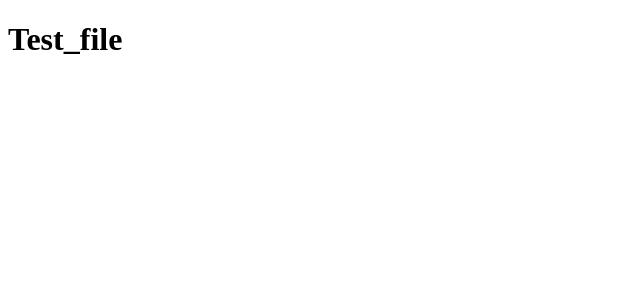
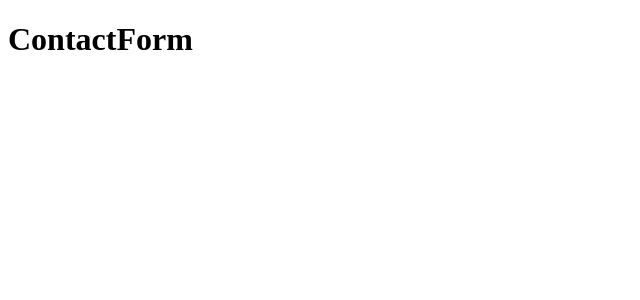
Before and after one commit to wiktormusial/contact-form, a React app in the folder frontend/: page / in a window 1280 px wide. Shown: the top 300 px of the page, without its empty margins (0-640 px from the left). Built offline with nearby package versions, Linux system fonts and the light colour scheme; the HTML template or start-up script is replaced by a standard one.

Commit message:
Base file structure

```diff
--- /dev/null
+++ b/frontend/src/App.js
@@ -0,0 +1,10 @@
+import React from 'react'
+import ContactForm from './components/ContactForm/ContactForm'
+
+export default function App () {
+  return(
+    <div>
+      <ContactForm />
+    </div>
+  )
+}
--- /dev/null
+++ b/frontend/src/components/ContactForm/ContactForm.js
@@ -0,0 +1,7 @@
+import React from 'react'
+
+export default function ContactForm() {
+  return (
+    <h1>ContactForm</h1>
+  )
+}
--- a/frontend/src/index.js
+++ b/frontend/src/index.js
@@ -1,7 +1,8 @@
 import React from 'react'
 import ReactDOM from 'react-dom'
+import App from './App'
 
 ReactDOM.render(
-  <h1>Test_file</h1>,
+  <App />,
   document.getElementById('app')
 );
```
Also changed, not shown: frontend/src/components/Test.jsx (deleted, +0 -10 lines).
